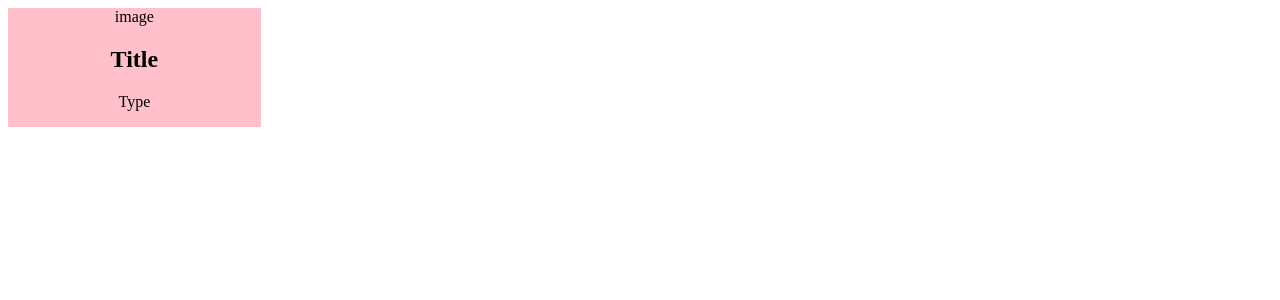
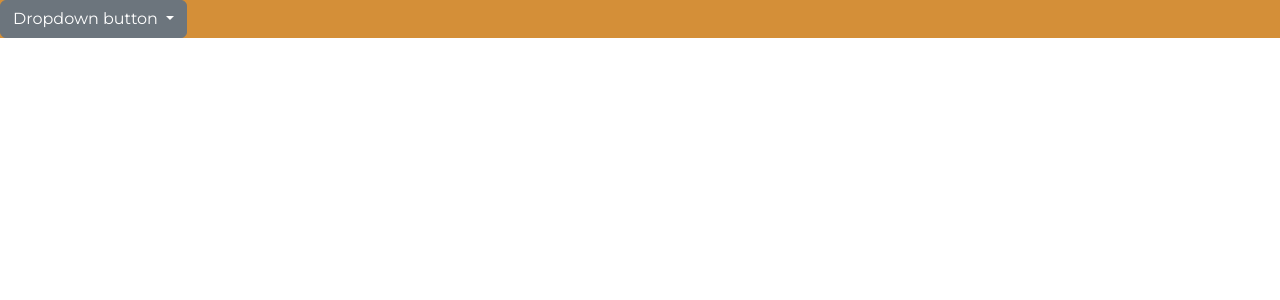
Before and after one commit to emanuelevolpes/vite-yu-gi-oh, a Vue app: page / in a window 1280 px wide. Shown: the top 300 px of the page. Built offline with nearby package versions, Linux system fonts and the light colour scheme.

Commit message:
bootstrap solved

```diff
--- a/package.json
+++ b/package.json
@@ -11,6 +11,7 @@
   "dependencies": {
     "@fontsource/montserrat": "^4.5.14",
     "@popperjs/core": "^2.11.7",
+    "axios": "^1.3.4",
     "bootstrap": "^5.2.3",
     "vue": "^3.2.47"
   },
--- a/src/assets/scss/main.scss
+++ b/src/assets/scss/main.scss
@@ -1,5 +1,7 @@
 @use '_partial/reset.scss' as *;
-@import "../../../node_modules/bootstrap/scss/bootstrap.scss";
+// Import all of Bootstrap's CSS
+@import "bootstrap/scss/bootstrap";
+
 
 body {
     font-family: "Montserrat";
--- a/src/components/AppMain.vue
+++ b/src/components/AppMain.vue
@@ -11,9 +11,19 @@ export default {
 
 <template>
     <main>
-        <div class="container">
+        <!-- <div class="container d-flex">
             <Card />
-        </div>
+        </div> -->
+        <div class="dropdown">
+  <button class="btn btn-secondary dropdown-toggle" type="button" data-bs-toggle="dropdown" aria-expanded="false">
+    Dropdown button
+  </button>
+  <ul class="dropdown-menu">
+    <li><a class="dropdown-item" href="#">Action</a></li>
+    <li><a class="dropdown-item" href="#">Another action</a></li>
+    <li><a class="dropdown-item" href="#">Something else here</a></li>
+  </ul>
+</div>
     </main>
 </template>
 
@@ -22,8 +32,6 @@ main {
     background-color: #d48f38;
     .container {
         background-color: white;
-        display: flex;
-        flex-wrap: wrap;
     }
 }
 </style>
--- a/src/main.js
+++ b/src/main.js
@@ -1,5 +1,7 @@
 import { createApp } from 'vue'
 import App from './App.vue'
 import "@fontsource/montserrat"
+import './assets/scss/main.scss'
+import * as bootstrap from 'bootstrap'
 
 createApp(App).mount('#app')
```
Also changed, not shown: 1 other file (tests, documents, lock files or other folders).
